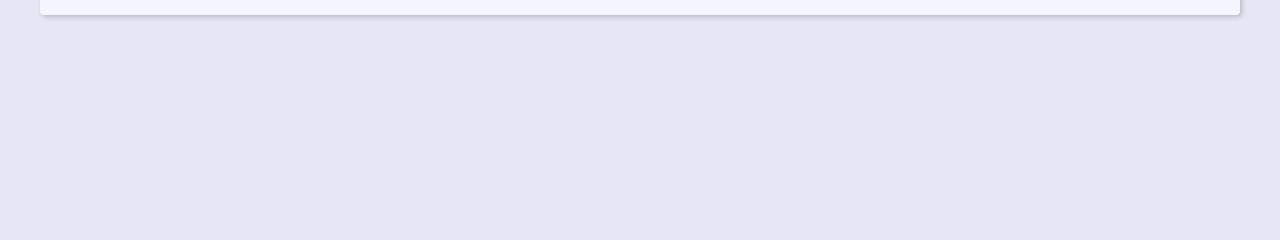
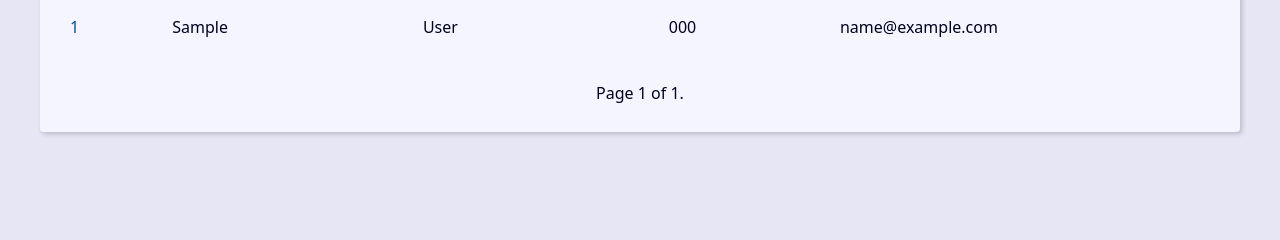
Before and after one commit to SLUZ56/projeto-agenda-django-24, a Django app: page / in a window 1280 px wide. Shown: the part 404-644 px from the top of the page. Run offline with Django 5.2, Linux system fonts and the light colour scheme; tables that the repository leaves empty hold one stand-in row (values such as "Sample post").

Commit message:
Some files created and others modified

```diff
--- a/base_templates/global/base.html
+++ b/base_templates/global/base.html
@@ -1,40 +1,14 @@
-{% load static %}<!DOCTYPE html>
-<html lang="en">
+<!DOCTYPE html>
+<html lang="pt-BR">
 <head>
-  <meta charset="UTF-8">
-  <meta http-equiv="X-UA-Compatible" content="IE=edge">
-  <meta name="viewport" content="width=device-width, initial-scale=1.0">
-  <title>Document</title>
-  <link rel="stylesheet" href="{% static 'global/css/style.css' %}">
+  {% include "global/partials/_head.html" %}
 </head>
 <body>
-  <header class="header">
-    <h1 class="header-heading">
-      <a href="{% url 'contact:index' %}" class="header-link">
-        Agenda
-      </a>
-    </h1>
-
-    <nav class="menu">
-      <ul class="menu-list">
-        <li class="menu-item">
-          <a href="" class="menu-link">Link 1</a>
-        </li>
-        <li class="menu-item">
-          <a href="" class="menu-link">Link 2</a>
-        </li>
-      </ul>
-    </nav>
-
-    <div class="search">
-      <form action="" method="get">
-        <input type="search" class="search-input" placeholder="Search" id="search" name="q">
-      </form>
-    </div>
-  </header>
+  {% include "global/partials/_header.html" %}
 
   <main class="content">
     {% block content %}{% endblock content %}
+    {% include "global/partials/_pagination.html" %}
   </main>
 </body>
 </html>
--- /dev/null
+++ b/base_templates/global/partials/_head.html
@@ -0,0 +1,6 @@
+{% load static %}
+<meta charset="UTF-8">
+<meta http-equiv="X-UA-Compatible" content="IE=edge">
+<meta name="viewport" content="width=device-width, initial-scale=1.0">
+<title>{{ site_title }}Agenda</title>
+<link rel="stylesheet" href="{% static 'global/css/style.css' %}">
--- /dev/null
+++ b/base_templates/global/partials/_header.html
@@ -0,0 +1,25 @@
+<header class="header">
+    <h1 class="header-heading">
+      <a href="{% url 'contact:index' %}" class="header-link">
+        Agenda
+      </a>
+    </h1>
+
+    <nav class="menu">
+      <ul class="menu-list">
+        <li class="menu-item">
+          <a href="" class="menu-link">Link 1</a>
+        </li>
+        <li class="menu-item">
+          <a href="" class="menu-link">Link 2</a>
+        </li>
+      </ul>
+    </nav>
+
+    <div class="search">
+      <form action="{% url 'contact:search' %}" method="GET">
+        <input type="search" class="search-input" placeholder="Search" \
+         id="search" name="q" value="{{ request.GET.q.strip }}">
+      </form>
+    </div>
+  </header>
--- /dev/null
+++ b/base_templates/global/partials/_pagination.html
@@ -0,0 +1,19 @@
+{% if page_obj %}
+    <div class="pagination">
+        <span class="step-links">
+            {% if page_obj.has_previous %}
+                <a href="?page=1&q={{ request.GET.q.strip }}">&laquo; first</a>
+                <a href="?page={{ page_obj.previous_page_number }}&q={{ request.GET.q.strip }}">previous</a>
+            {% endif %}
+
+            <span class="current">
+                Page {{ page_obj.number }} of {{ page_obj.paginator.num_pages }}.
+            </span>
+
+            {% if page_obj.has_next %}
+                <a href="?page={{ page_obj.next_page_number }}&q={{ request.GET.q.strip }}">next</a>
+                <a href="?page={{ page_obj.paginator.num_pages }}&q={{ request.GET.q.strip }}">last &raquo;</a>
+            {% endif %}
+        </span>
+    </div>
+{% endif %}
--- a/contact/templates/contact/index.html
+++ b/contact/templates/contact/index.html
@@ -1,6 +1,7 @@
 {% extends "global/base.html" %}
 
 {% block content %}
+{% if page_obj %}
     <div class="responsive-table">
         <table class="contacts-table">
             <caption class="table-caption">
@@ -16,7 +17,7 @@
                 </tr>
             </thead>
             <tbody>
-                {% for contact in contacts %}
+                {% for contact in page_obj %}
                     <tr class="table-row">
                         <td class="table-cel">
                             <a
@@ -46,4 +47,11 @@
             </tbody>
         </table>
     </div>
+{% else %}
+  <div class="single-contact">
+    <h1 class="single-contact-name">
+       Nenhum contato encontrado.
+    </h1>
+  </div>
+{% endif %}
 {% endblock content %}
--- a/contact/urls.py
+++ b/contact/urls.py
@@ -5,7 +5,12 @@ from contact import views
 app_name = 'contact'
 
 urlpatterns = [
-    path('<int:contact_id>/', views.contact, name='contact'),
-    path('', views.index, name='index'),
+    path('', views.index, name='index'), # type: ignore
+    path('search/', views.search, name='search'),
+
+    # contact (CRUD)
+    path('contact/<int:contact_id>/', views.contact, name='contact'),
+    path('contact/create/', views.create, name='create'),
+
 
 ]
--- a/contact/views/__init__.py
+++ b/contact/views/__init__.py
@@ -1,3 +1,4 @@
 # flake8: noqa
 # type: ignore
+from .contact_forms import *
 from .contact_views import *
--- a/contact/views/contact_views.py
+++ b/contact/views/contact_views.py
@@ -1,12 +1,50 @@
-from django.shortcuts import get_object_or_404, render
+from django.core.paginator import Paginator
+from django.shortcuts import get_object_or_404, render, redirect
 from contact.models import Contact
 from django.http import Http404
+from django.db.models import Q
 
 def index(request):
-    contacts = Contact.objects.filter(show=True).order_by('-id')[10:20]
+    contacts = Contact.objects.filter(show=True).order_by('-id')
+
+    paginator = Paginator(contacts, 10)
+    page_number = request.GET.get("page")
+    page_obj = paginator.get_page(page_number)
 
     context = {
-        'contacts': contacts,
+        'page_obj': page_obj,
+        'site_title': 'Contatos - '
+    }
+
+    return render(
+        request,
+        'contact/index.html',
+        context,
+    )
+
+def search(request):
+    search_value = request.GET.get('q', '').strip()
+
+    if search_value == '':
+        return redirect('contact:index')
+
+    contacts = Contact.objects.filter(show=True).filter(
+        Q(first_name__icontains=search_value) |
+        Q(last_name__icontains=search_value) |
+        Q(phone__icontains=search_value) |
+        Q(email__icontains=search_value)
+
+        )\
+        .order_by('-id')
+
+    paginator = Paginator(contacts, 10)
+    page_number = request.GET.get("page")
+    page_obj = paginator.get_page(page_number)
+
+    context = {
+        'page_obj': page_obj,
+        'site_title': 'Search - ',
+        'search_value': search_value,
     }
 
     return render(
@@ -19,9 +57,11 @@ def contact(request, contact_id):
     # single_contact = Contact.objects.filter(pk=contact_id).first()
     single_contact = get_object_or_404(Contact, pk=contact_id, show=True)
 
+    site_title = f'{single_contact.first_name} {single_contact.last_name} - '
 
     context = {
         'contact': single_contact,
+        'site_title': site_title
     }
 
     return render(
```
Also changed, not shown: contact/forms.py (added, +23 -0 lines), contact/templates/contact/create.html (added, +34 -0 lines), contact/views/contact_forms.py (added, +23 -0 lines).
